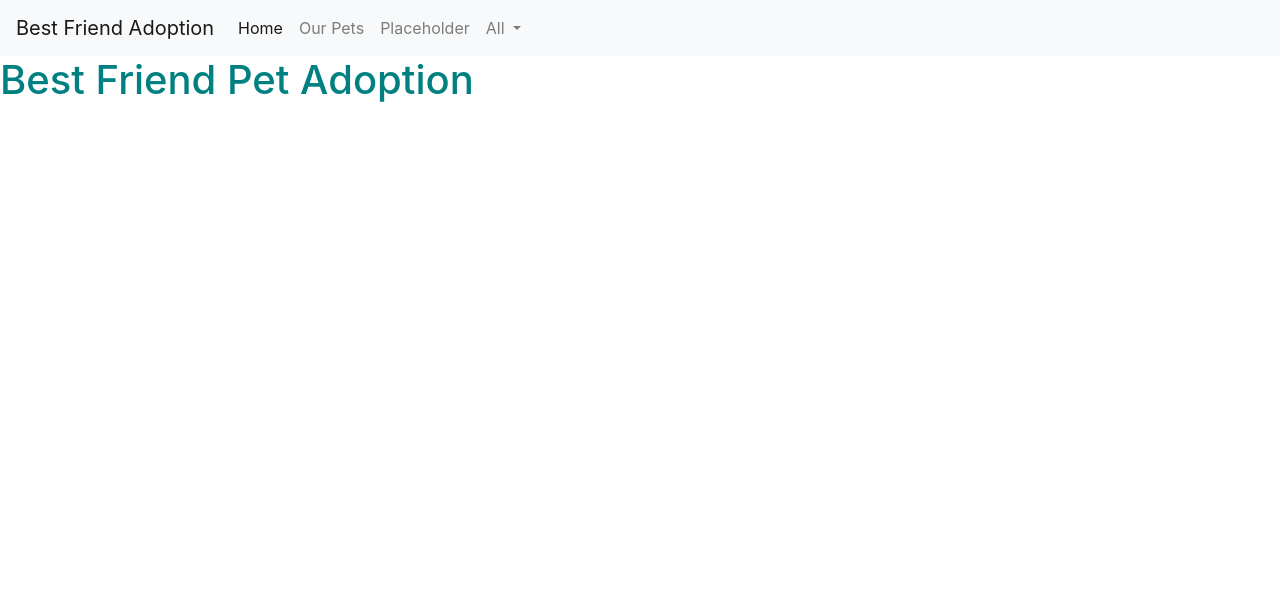
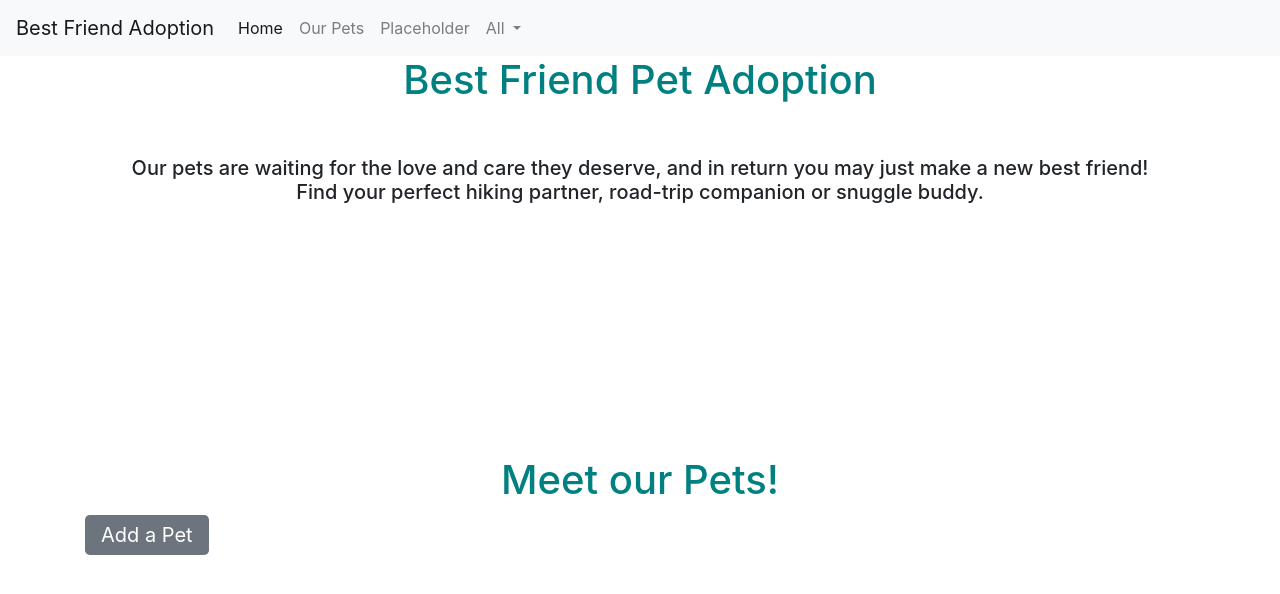
Before and after one commit to kwolosonovich/pet_adoption, a Flask app: page / in a window 1280 px wide. Shown: the top 594 px of the page. Run offline with Flask 2, Linux system fonts and the light colour scheme; data that the repository does not hold is empty; some libraries are stand-ins or nearby versions.

Commit message:
added form route and HTML

```diff
--- a/app.py
+++ b/app.py
@@ -2,6 +2,7 @@ from flask import Flask, request, render_template,  redirect, flash, session
 from flask_debugtoolbar import DebugToolbarExtension
 from models import db, connect_db, Pet
 from flask_bootstrap import Bootstrap
+from forms import AddPet
 
 app = Flask(__name__)
 Bootstrap(app)
@@ -20,7 +21,15 @@ connect_db(app)
 
 @app.route('/')
 def welcome_page():
-    '''Render welcome page and list of current pets'''
+    '''Render welcome page and list of current pets.'''
     pets = Pet.query.all()
     print(pets)
     return render_template('welcome.html', pets=pets)
+
+@app.route('/add')
+def add_pet_form():
+    '''Render add pet form.'''
+
+    form = AddPet()
+
+    return render_template('add_pet_form.html', form=form)
--- a/static/styles.css
+++ b/static/styles.css
@@ -1,4 +1,18 @@
-h1 {
+
+.header {
+    height: 100px;
+    text-align: center;
+    vertical-align: center;
+    color: teal;
+}
+
+.description {
+    text-align: center;
+    height: 300px
+}
+
+.pets-section h1 {
+    text-align: center;
     color: teal;
 }
 
@@ -8,7 +22,7 @@ h1 {
     height: 200px;
 }
 
-img {
+.photo-div img {
     position: absolute;
     right: 5%;
 }
--- a/templates/welcome.html
+++ b/templates/welcome.html
@@ -4,12 +4,22 @@
 
 {% block content %}
 
-    <h1>Best Friend Pet Adoption</h1>
+    <div class="container header">
+        <h1>Best Friend Pet Adoption</h1>
+    </div>
 
-
+    <div class="container description">
+        <h5>
+            Our pets are waiting for the love and care they deserve, and in return you may just make a new best friend!
+            <br>
+            Find your perfect hiking partner, road-trip companion or snuggle buddy.
+        </h5>
 {#        <img src="https://picsum.photos/id/1012/367/267" alt="">#}
 {#        <img src="https://images.unsplash.com/photo-1527362950785-f487a7c1fe48?ixlib=rb-1.2.1&ixid=eyJhcHBfaWQiOjEyMDd9&auto=format&fit=crop&w=631&q=80" alt="">#}
+    </div>
 
+    <div class=" container pets-section">
+    <h1>Meet our Pets!</h1>
     <div class="container" id="our_pets">
         <ul class="list-unstyled">
             {% for pet in pets %}
@@ -32,6 +42,11 @@
             {% endfor %}
         </ul>
     </div>
+    </div>
+
+    <div class="container buttons">
+        <a href="/add" class="btn-lg btn-secondary">Add a Pet</a>
+    </div>
 
 
 {% endblock %}
```
Also changed, not shown: templates/add_pet_form.html (+17 -0 lines).
